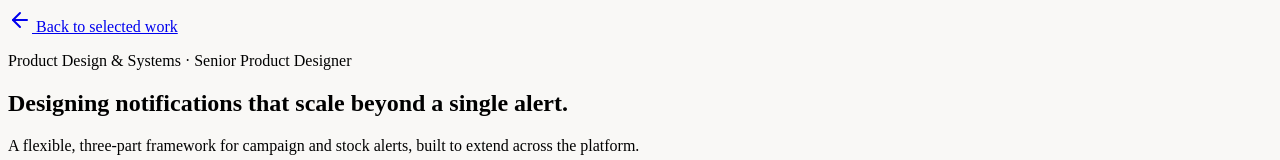
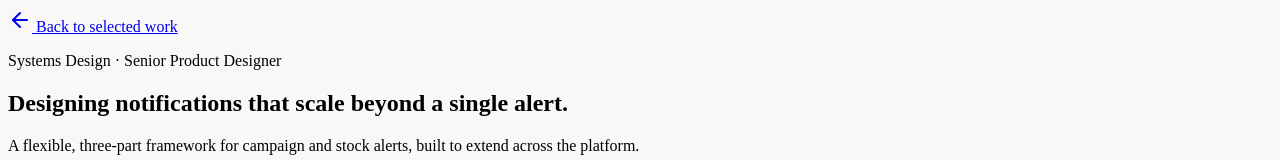
Before and after one commit to jadeparrish/portfolio, a Next.js app: page /work/notifications in a window 1280 px wide. Shown: the top 160 px of the page. Built offline with nearby package versions, Linux system fonts and the light colour scheme.

Commit message:
Update page.js

```diff
--- a/app/work/notifications/page.js
+++ b/app/work/notifications/page.js
@@ -68,7 +68,7 @@ export default function NotificationsCaseStudy() {
         {/* Title */}
         <section className="pb-8 border-b border-neutral-200/80">
           <p className="text-[11px] uppercase tracking-[0.2em] font-medium text-neutral-600 mb-4">
-            Product Design &amp; Systems &middot; Senior Product Designer
+            Systems Design &middot; Senior Product Designer
           </p>
           <h1 className="text-3xl sm:text-4xl lg:text-5xl font-serif font-normal leading-[1.15] tracking-tight text-neutral-900 mb-6">
             Designing notifications that scale beyond a single alert.
@@ -84,20 +84,20 @@ export default function NotificationsCaseStudy() {
           <div className="grid grid-cols-2 sm:grid-cols-4 gap-6">
             <div>
               <p className="text-[10px] uppercase tracking-[0.15em] text-neutral-600 mb-1.5">Role</p>
-              <p className="text-sm font-medium text-neutral-900">Senior Product Designer</p>
+              <p className="text-sm font-medium text-neutral-900 [text-wrap:balance]">Senior Product Designer</p>
             </div>
             <div>
               <p className="text-[10px] uppercase tracking-[0.15em] text-neutral-600 mb-1.5">Worked with</p>
-              <p className="text-sm font-medium text-neutral-900">Product, Engineering, Customer Success</p>
+              <p className="text-sm font-medium text-neutral-900 [text-wrap:balance]">Product, Engineering, Customer Success</p>
             </div>
             <div>
               <p className="text-[10px] uppercase tracking-[0.15em] text-neutral-600 mb-1.5">Started with</p>
-              <p className="text-sm font-medium text-neutral-900">Stock alerts</p>
+              <p className="text-sm font-medium text-neutral-900 [text-wrap:balance]">Stock alerts</p>
             </div>
             <div>
               <p className="text-[10px] uppercase tracking-[0.15em] text-neutral-600 mb-1.5">Outcome</p>
               {/* TODO: swap in a real figure if you can get one (e.g. hours saved per week, fewer missed downloads) */}
-              <p className="text-sm font-medium text-neutral-900">Hours of manual checking saved</p>
+              <p className="text-sm font-medium text-neutral-900 [text-wrap:balance]">Hours of manual checking saved</p>
             </div>
           </div>
         </section>
```
